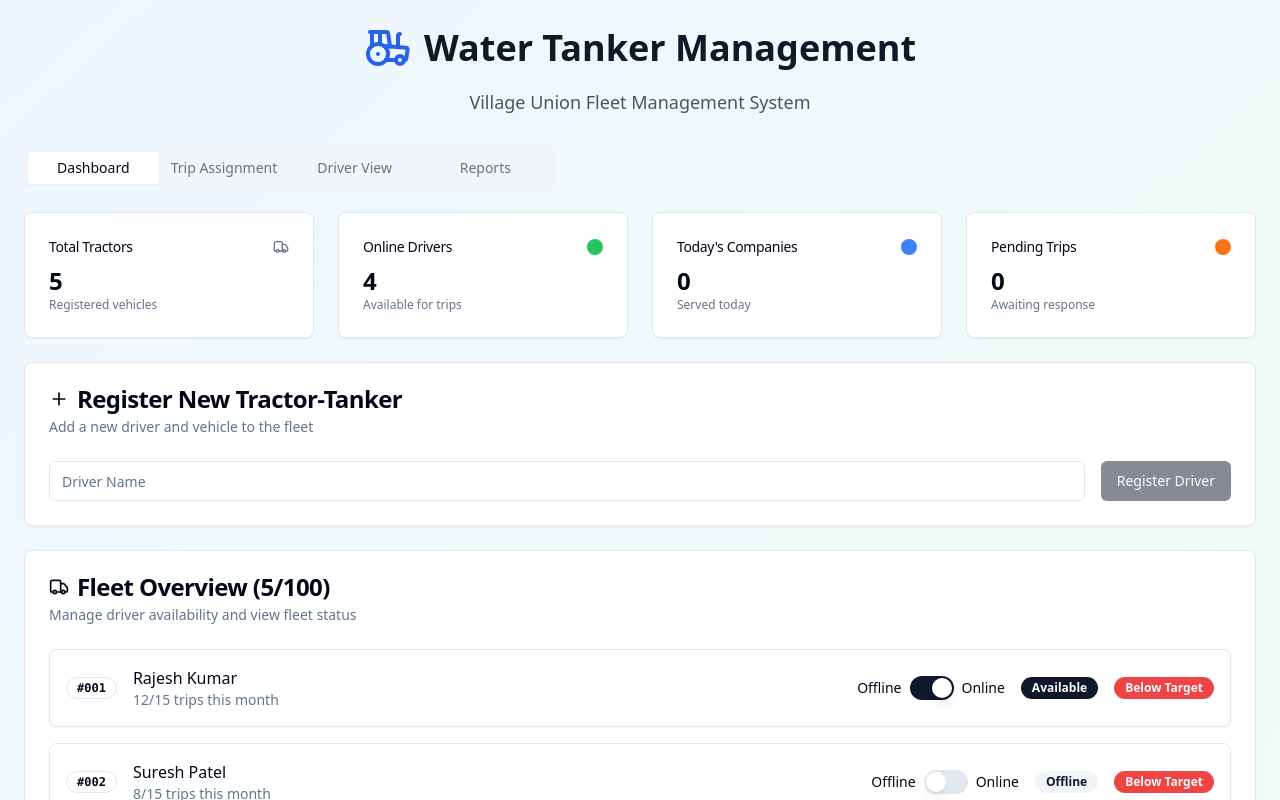
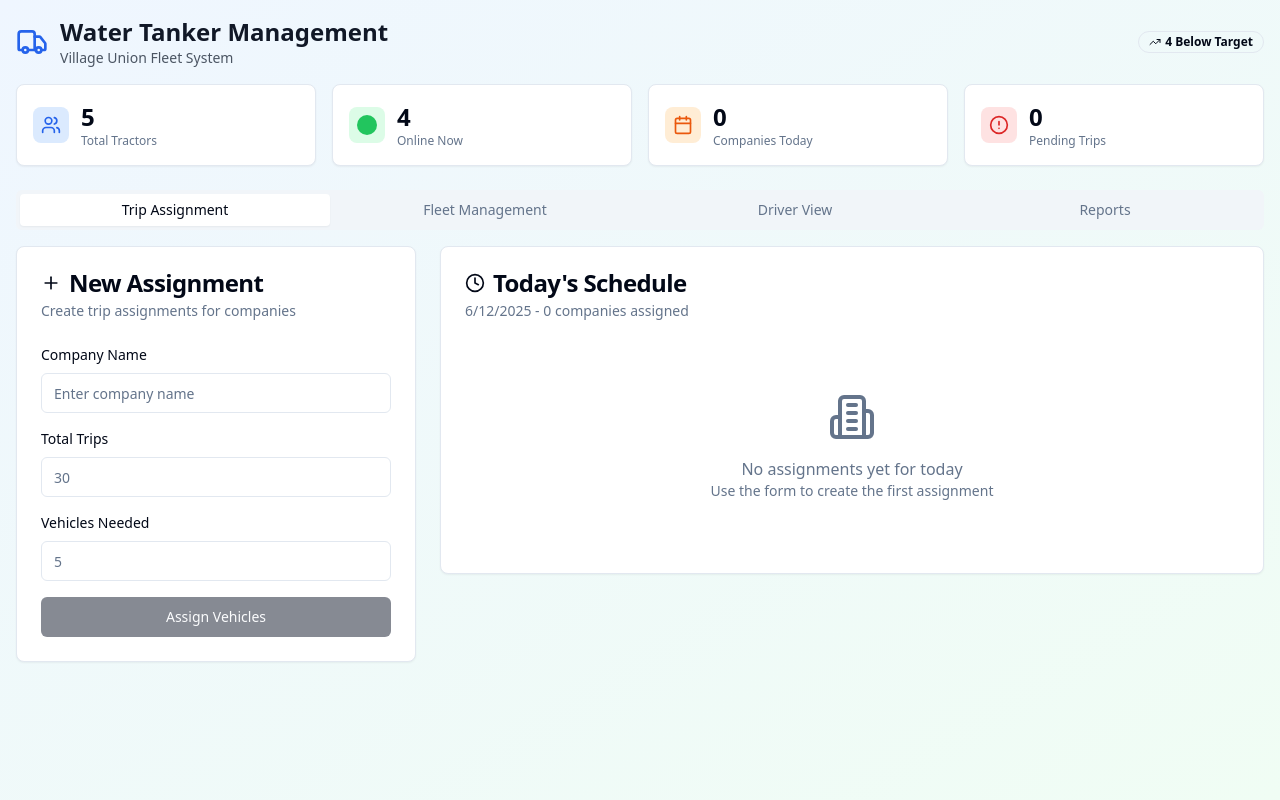
Before and after one commit to Laluprasad1/village-trip-manager, a React (Vite) app: page / in a window 1280 px wide. Shown: the top 800 px of the page. Built offline with nearby package versions, Linux system fonts and the light colour scheme.

Commit message:
Refactor: Improve UI efficiency
- Minor UI improvements for better performance.

```diff
--- a/src/components/TractorRegistration.tsx
+++ b/src/components/TractorRegistration.tsx
@@ -5,7 +5,7 @@ import { Button } from "@/components/ui/button";
 import { Input } from "@/components/ui/input";
 import { Badge } from "@/components/ui/badge";
 import { Switch } from "@/components/ui/switch";
-import { Plus, Truck } from "lucide-react";
+import { Plus, Truck, Search, AlertTriangle } from "lucide-react";
 
 interface Driver {
   id: string;
@@ -25,6 +25,7 @@ interface TractorRegistrationProps {
 
 export const TractorRegistration = ({ drivers, onAddDriver, onToggleAvailability }: TractorRegistrationProps) => {
   const [newDriverName, setNewDriverName] = useState("");
+  const [searchTerm, setSearchTerm] = useState("");
 
   const handleSubmit = (e: React.FormEvent) => {
     e.preventDefault();
@@ -34,18 +35,27 @@ export const TractorRegistration = ({ drivers, onAddDriver, onToggleAvailability
     }
   };
 
+  const filteredDrivers = drivers.filter(driver =>
+    driver.name.toLowerCase().includes(searchTerm.toLowerCase()) ||
+    driver.serialNumber.toString().includes(searchTerm)
+  );
+
+  const onlineCount = drivers.filter(d => d.isOnline).length;
+  const belowTargetCount = drivers.filter(d => d.monthlyTrips < d.monthlyTarget).length;
+
   return (
     <div className="space-y-6">
+      {/* Quick Actions Row */}
+      <div className="grid grid-cols-1 md:grid-cols-2 gap-6">
         <Card>
           <CardHeader>
             <CardTitle className="flex items-center gap-2">
               <Plus className="h-5 w-5" />
-            Register New Tractor-Tanker
+              Add New Driver
             </CardTitle>
-          <CardDescription>Add a new driver and vehicle to the fleet</CardDescription>
           </CardHeader>
           <CardContent>
-          <form onSubmit={handleSubmit} className="flex gap-4">
+            <form onSubmit={handleSubmit} className="flex gap-3">
               <Input
                 placeholder="Driver Name"
                 value={newDriverName}
@@ -53,7 +63,7 @@ export const TractorRegistration = ({ drivers, onAddDriver, onToggleAvailability
                 className="flex-1"
               />
               <Button type="submit" disabled={!newDriverName.trim()}>
-              Register Driver
+                Add
               </Button>
             </form>
           </CardContent>
@@ -62,41 +72,72 @@ export const TractorRegistration = ({ drivers, onAddDriver, onToggleAvailability
         <Card>
           <CardHeader>
             <CardTitle className="flex items-center gap-2">
-            <Truck className="h-5 w-5" />
-            Fleet Overview ({drivers.length}/100)
+              <Search className="h-5 w-5" />
+              Search Fleet
             </CardTitle>
-          <CardDescription>Manage driver availability and view fleet status</CardDescription>
           </CardHeader>
           <CardContent>
-          <div className="space-y-4">
-            {drivers.map((driver) => (
-              <div key={driver.id} className="flex items-center justify-between p-4 border rounded-lg bg-white shadow-sm">
+            <Input
+              placeholder="Search by name or serial..."
+              value={searchTerm}
+              onChange={(e) => setSearchTerm(e.target.value)}
+            />
+          </CardContent>
+        </Card>
+      </div>
+
+      {/* Fleet Overview */}
+      <Card>
+        <CardHeader>
+          <CardTitle className="flex items-center justify-between">
+            <div className="flex items-center gap-2">
+              <Truck className="h-5 w-5" />
+              Fleet Status ({drivers.length}/100)
+            </div>
+            <div className="flex gap-2">
+              <Badge variant="default">{onlineCount} Online</Badge>
+              {belowTargetCount > 0 && (
+                <Badge variant="destructive" className="gap-1">
+                  <AlertTriangle className="h-3 w-3" />
+                  {belowTargetCount} Below Target
+                </Badge>
+              )}
+            </div>
+          </CardTitle>
+        </CardHeader>
+        <CardContent>
+          <div className="grid gap-3">
+            {filteredDrivers.map((driver) => (
+              <div key={driver.id} className="flex items-center justify-between p-4 border rounded-lg bg-white hover:shadow-md transition-shadow">
                 <div className="flex items-center space-x-4">
-                  <Badge variant="outline" className="font-mono">
+                  <Badge variant="outline" className="font-mono text-base px-3 py-1">
                     #{driver.serialNumber.toString().padStart(3, '0')}
                   </Badge>
                   <div>
-                    <p className="font-medium">{driver.name}</p>
-                    <p className="text-sm text-muted-foreground">
-                      {driver.monthlyTrips}/{driver.monthlyTarget} trips this month
-                    </p>
+                    <p className="font-medium text-lg">{driver.name}</p>
+                    <div className="flex items-center gap-3 mt-1">
+                      <span className="text-sm text-muted-foreground">
+                        {driver.monthlyTrips}/{driver.monthlyTarget} trips
+                      </span>
+                      {driver.monthlyTrips < driver.monthlyTarget && (
+                        <Badge variant="destructive" className="text-xs">
+                          {driver.monthlyTarget - driver.monthlyTrips} behind
+                        </Badge>
+                      )}
+                    </div>
                   </div>
                 </div>
                 <div className="flex items-center space-x-4">
-                  <div className="flex items-center space-x-2">
-                    <span className="text-sm">Offline</span>
+                  <div className="flex items-center space-x-3">
+                    <span className="text-sm font-medium">
+                      {driver.isOnline ? "Online" : "Offline"}
+                    </span>
                     <Switch
                       checked={driver.isOnline}
                       onCheckedChange={() => onToggleAvailability(driver.id)}
                     />
-                    <span className="text-sm">Online</span>
                   </div>
-                  <Badge variant={driver.isOnline ? "default" : "secondary"}>
-                    {driver.isOnline ? "Available" : "Offline"}
-                  </Badge>
-                  {driver.monthlyTrips < driver.monthlyTarget && (
-                    <Badge variant="destructive">Below Target</Badge>
-                  )}
+                  <div className={`w-3 h-3 rounded-full ${driver.isOnline ? 'bg-green-500' : 'bg-gray-300'}`} />
                 </div>
               </div>
             ))}
--- a/src/components/TripAssignment.tsx
+++ b/src/components/TripAssignment.tsx
@@ -4,7 +4,7 @@ import { Card, CardContent, CardDescription, CardHeader, CardTitle } from "@/com
 import { Button } from "@/components/ui/button";
 import { Input } from "@/components/ui/input";
 import { Badge } from "@/components/ui/badge";
-import { Building2, Calendar, Truck } from "lucide-react";
+import { Building2, Plus, Truck, Clock } from "lucide-react";
 
 interface Company {
   name: string;
@@ -37,20 +37,21 @@ export const TripAssignment = ({ onAssignTrips, companies }: TripAssignmentProps
   const todayCompanies = companies.filter(c => c.date === today);
 
   return (
-    <div className="space-y-6">
+    <div className="grid grid-cols-1 lg:grid-cols-3 gap-6">
+      {/* Assignment Form */}
+      <div className="lg:col-span-1">
         <Card>
           <CardHeader>
             <CardTitle className="flex items-center gap-2">
-            <Building2 className="h-5 w-5" />
-            Assign Daily Trips
+              <Plus className="h-5 w-5" />
+              New Assignment
             </CardTitle>
-          <CardDescription>Create trip assignments for companies based on fair rotation</CardDescription>
+            <CardDescription>Create trip assignments for companies</CardDescription>
           </CardHeader>
           <CardContent>
             <form onSubmit={handleSubmit} className="space-y-4">
-            <div className="grid grid-cols-1 md:grid-cols-3 gap-4">
               <div>
-                <label className="text-sm font-medium">Company Name</label>
+                <label className="text-sm font-medium mb-2 block">Company Name</label>
                 <Input
                   placeholder="Enter company name"
                   value={companyName}
@@ -58,60 +59,76 @@ export const TripAssignment = ({ onAssignTrips, companies }: TripAssignmentProps
                 />
               </div>
               <div>
-                <label className="text-sm font-medium">Total Trips Required</label>
+                <label className="text-sm font-medium mb-2 block">Total Trips</label>
                 <Input
                   type="number"
-                  placeholder="0"
+                  placeholder="30"
                   value={totalTrips}
                   onChange={(e) => setTotalTrips(e.target.value)}
                   min="1"
                 />
               </div>
               <div>
-                <label className="text-sm font-medium">Vehicles Needed</label>
+                <label className="text-sm font-medium mb-2 block">Vehicles Needed</label>
                 <Input
                   type="number"
-                  placeholder="0"
+                  placeholder="5"
                   value={vehiclesNeeded}
                   onChange={(e) => setVehiclesNeeded(e.target.value)}
                   min="1"
                 />
               </div>
-            </div>
-            <Button type="submit" className="w-full md:w-auto">
+              <Button type="submit" className="w-full" disabled={!companyName.trim() || !totalTrips || !vehiclesNeeded}>
                 Assign Vehicles
               </Button>
             </form>
           </CardContent>
         </Card>
+      </div>
 
+      {/* Today's Assignments */}
+      <div className="lg:col-span-2">
         <Card>
           <CardHeader>
             <CardTitle className="flex items-center gap-2">
-            <Calendar className="h-5 w-5" />
-            Today's Assignments ({new Date().toLocaleDateString()})
+              <Clock className="h-5 w-5" />
+              Today's Schedule
             </CardTitle>
-          <CardDescription>Company-wise vehicle allocation for today</CardDescription>
+            <CardDescription>
+              {new Date().toLocaleDateString()} - {todayCompanies.length} companies assigned
+            </CardDescription>
           </CardHeader>
           <CardContent>
             {todayCompanies.length === 0 ? (
-            <p className="text-muted-foreground text-center py-8">No assignments yet for today</p>
+              <div className="text-center py-12">
+                <Building2 className="h-12 w-12 text-muted-foreground mx-auto mb-4" />
+                <p className="text-muted-foreground">No assignments yet for today</p>
+                <p className="text-sm text-muted-foreground">Use the form to create the first assignment</p>
+              </div>
             ) : (
-            <div className="space-y-4">
+              <div className="space-y-3">
                 {todayCompanies.map((company, index) => (
-                <div key={index} className="flex items-center justify-between p-4 border rounded-lg bg-white shadow-sm">
-                  <div className="flex items-center space-x-4">
+                  <div key={index} className="flex items-center justify-between p-4 border rounded-lg bg-gradient-to-r from-blue-50 to-green-50">
+                    <div className="flex items-center space-x-3">
+                      <div className="p-2 bg-white rounded-lg shadow-sm">
                         <Building2 className="h-5 w-5 text-blue-600" />
+                      </div>
                       <div>
-                      <p className="font-medium">{company.name}</p>
+                        <p className="font-semibold">{company.name}</p>
                         <p className="text-sm text-muted-foreground">
-                        Requested: {company.tripsRequested} trips
+                          {company.tripsRequested} trips requested
                         </p>
                       </div>
                     </div>
-                  <div className="flex items-center space-x-2">
+                    <div className="flex items-center space-x-3">
+                      <div className="text-right">
+                        <p className="text-sm text-muted-foreground">Assigned</p>
+                        <div className="flex items-center gap-1">
                           <Truck className="h-4 w-4 text-green-600" />
-                    <Badge variant="default">{company.vehiclesAssigned} vehicles assigned</Badge>
+                          <span className="font-semibold">{company.vehiclesAssigned}</span>
+                        </div>
+                      </div>
+                      <Badge variant="default">{company.vehiclesAssigned} vehicles</Badge>
                     </div>
                   </div>
                 ))}
@@ -120,5 +137,6 @@ export const TripAssignment = ({ onAssignTrips, companies }: TripAssignmentProps
           </CardContent>
         </Card>
       </div>
+    </div>
   );
 };
--- a/src/pages/Index.tsx
+++ b/src/pages/Index.tsx
@@ -1,14 +1,12 @@
-
 import { useState } from "react";
 import { Card, CardContent, CardDescription, CardHeader, CardTitle } from "@/components/ui/card";
-import { Button } from "@/components/ui/button";
 import { Badge } from "@/components/ui/badge";
 import { Tabs, TabsContent, TabsList, TabsTrigger } from "@/components/ui/tabs";
 import { TractorRegistration } from "@/components/TractorRegistration";
 import { TripAssignment } from "@/components/TripAssignment";
 import { DriverDashboard } from "@/components/DriverDashboard";
 import { AdminReports } from "@/components/AdminReports";
-import { Tractor, Truck } from "lucide-react";
+import { Truck, Users, Calendar, TrendingUp, AlertCircle } from "lucide-react";
 
 interface Driver {
   id: string;
@@ -127,77 +125,106 @@ const Index = () => {
     ));
   };
 
+  const onlineDrivers = drivers.filter(d => d.isOnline).length;
+  const pendingTrips = trips.filter(t => t.status === 'pending').length;
+  const belowTargetDrivers = drivers.filter(d => d.monthlyTrips < d.monthlyTarget).length;
+  const todayCompanies = companies.filter(c => c.date === new Date().toISOString().split('T')[0]).length;
+
   return (
     <div className="min-h-screen bg-gradient-to-br from-blue-50 to-green-50">
-      <div className="container mx-auto p-6">
-        <div className="mb-8 text-center">
-          <div className="flex items-center justify-center mb-4">
-            <Tractor className="h-12 w-12 text-blue-600 mr-3" />
-            <h1 className="text-4xl font-bold text-gray-900">Water Tanker Management</h1>
+      <div className="container mx-auto p-4 max-w-7xl">
+        {/* Header */}
+        <div className="mb-6">
+          <div className="flex items-center justify-between mb-4">
+            <div className="flex items-center gap-3">
+              <Truck className="h-8 w-8 text-blue-600" />
+              <div>
+                <h1 className="text-2xl font-bold text-gray-900">Water Tanker Management</h1>
+                <p className="text-sm text-gray-600">Village Union Fleet System</p>
+              </div>
+            </div>
+            <div className="flex gap-2">
+              {pendingTrips > 0 && (
+                <Badge variant="destructive" className="gap-1">
+                  <AlertCircle className="h-3 w-3" />
+                  {pendingTrips} Pending
+                </Badge>
+              )}
+              {belowTargetDrivers > 0 && (
+                <Badge variant="outline" className="gap-1">
+                  <TrendingUp className="h-3 w-3" />
+                  {belowTargetDrivers} Below Target
+                </Badge>
+              )}
+            </div>
           </div>
-          <p className="text-lg text-gray-600">Village Union Fleet Management System</p>
+
+          {/* Quick Stats */}
+          <div className="grid grid-cols-2 md:grid-cols-4 gap-4 mb-6">
+            <Card className="p-4">
+              <div className="flex items-center gap-3">
+                <div className="p-2 bg-blue-100 rounded-lg">
+                  <Users className="h-5 w-5 text-blue-600" />
+                </div>
+                <div>
+                  <p className="text-2xl font-bold">{drivers.length}</p>
+                  <p className="text-xs text-muted-foreground">Total Tractors</p>
+                </div>
+              </div>
+            </Card>
+
+            <Card className="p-4">
+              <div className="flex items-center gap-3">
+                <div className="p-2 bg-green-100 rounded-lg">
+                  <div className="h-5 w-5 bg-green-500 rounded-full"></div>
+                </div>
+                <div>
+                  <p className="text-2xl font-bold">{onlineDrivers}</p>
+                  <p className="text-xs text-muted-foreground">Online Now</p>
+                </div>
+              </div>
+            </Card>
+
+            <Card className="p-4">
+              <div className="flex items-center gap-3">
+                <div className="p-2 bg-orange-100 rounded-lg">
+                  <Calendar className="h-5 w-5 text-orange-600" />
+                </div>
+                <div>
+                  <p className="text-2xl font-bold">{todayCompanies}</p>
+                  <p className="text-xs text-muted-foreground">Companies Today</p>
+                </div>
+              </div>
+            </Card>
+
+            <Card className="p-4">
+              <div className="flex items-center gap-3">
+                <div className="p-2 bg-red-100 rounded-lg">
+                  <AlertCircle className="h-5 w-5 text-red-600" />
+                </div>
+                <div>
+                  <p className="text-2xl font-bold">{pendingTrips}</p>
+                  <p className="text-xs text-muted-foreground">Pending Trips</p>
+                </div>
+              </div>
+            </Card>
+          </div>
         </div>
 
-        <Tabs defaultValue="dashboard" className="space-y-6">
-          <TabsList className="grid w-full grid-cols-4 lg:w-fit lg:grid-cols-4">
-            <TabsTrigger value="dashboard">Dashboard</TabsTrigger>
+        <Tabs defaultValue="assignment" className="space-y-4">
+          <TabsList className="grid w-full grid-cols-4">
             <TabsTrigger value="assignment">Trip Assignment</TabsTrigger>
+            <TabsTrigger value="fleet">Fleet Management</TabsTrigger>
             <TabsTrigger value="drivers">Driver View</TabsTrigger>
             <TabsTrigger value="reports">Reports</TabsTrigger>
           </TabsList>
 
-          <TabsContent value="dashboard" className="space-y-6">
-            <div className="grid grid-cols-1 md:grid-cols-2 lg:grid-cols-4 gap-6">
-              <Card>
-                <CardHeader className="flex flex-row items-center justify-between space-y-0 pb-2">
-                  <CardTitle className="text-sm font-medium">Total Tractors</CardTitle>
-                  <Truck className="h-4 w-4 text-muted-foreground" />
-                </CardHeader>
-                <CardContent>
-                  <div className="text-2xl font-bold">{drivers.length}</div>
-                  <p className="text-xs text-muted-foreground">Registered vehicles</p>
-                </CardContent>
-              </Card>
-
-              <Card>
-                <CardHeader className="flex flex-row items-center justify-between space-y-0 pb-2">
-                  <CardTitle className="text-sm font-medium">Online Drivers</CardTitle>
-                  <div className="h-4 w-4 bg-green-500 rounded-full"></div>
-                </CardHeader>
-                <CardContent>
-                  <div className="text-2xl font-bold">{drivers.filter(d => d.isOnline).length}</div>
-                  <p className="text-xs text-muted-foreground">Available for trips</p>
-                </CardContent>
-              </Card>
-
-              <Card>
-                <CardHeader className="flex flex-row items-center justify-between space-y-0 pb-2">
-                  <CardTitle className="text-sm font-medium">Today's Companies</CardTitle>
-                  <div className="h-4 w-4 bg-blue-500 rounded-full"></div>
-                </CardHeader>
-                <CardContent>
-                  <div className="text-2xl font-bold">{companies.length}</div>
-                  <p className="text-xs text-muted-foreground">Served today</p>
-                </CardContent>
-              </Card>
-
-              <Card>
-                <CardHeader className="flex flex-row items-center justify-between space-y-0 pb-2">
-                  <CardTitle className="text-sm font-medium">Pending Trips</CardTitle>
-                  <div className="h-4 w-4 bg-orange-500 rounded-full"></div>
-                </CardHeader>
-                <CardContent>
-                  <div className="text-2xl font-bold">{trips.filter(t => t.status === 'pending').length}</div>
-                  <p className="text-xs text-muted-foreground">Awaiting response</p>
-                </CardContent>
-              </Card>
-            </div>
-
-            <TractorRegistration drivers={drivers} onAddDriver={addDriver} onToggleAvailability={toggleDriverAvailability} />
+          <TabsContent value="assignment">
+            <TripAssignment onAssignTrips={assignTrips} companies={companies} />
           </TabsContent>
 
-          <TabsContent value="assignment">
-            <TripAssignment onAssignTrips={assignTrips} companies={companies} />
+          <TabsContent value="fleet">
+            <TractorRegistration drivers={drivers} onAddDriver={addDriver} onToggleAvailability={toggleDriverAvailability} />
           </TabsContent>
 
           <TabsContent value="drivers">
```
Lines whose indentation alone changed are shown as unchanged.
